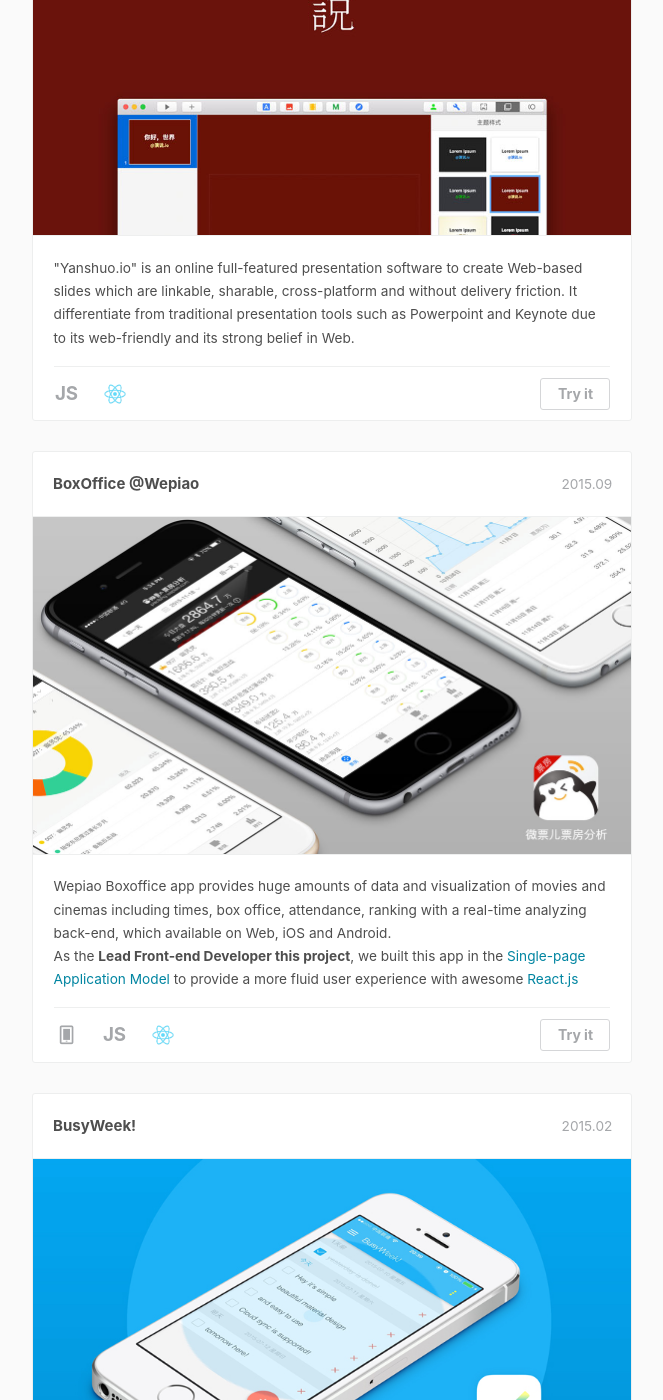
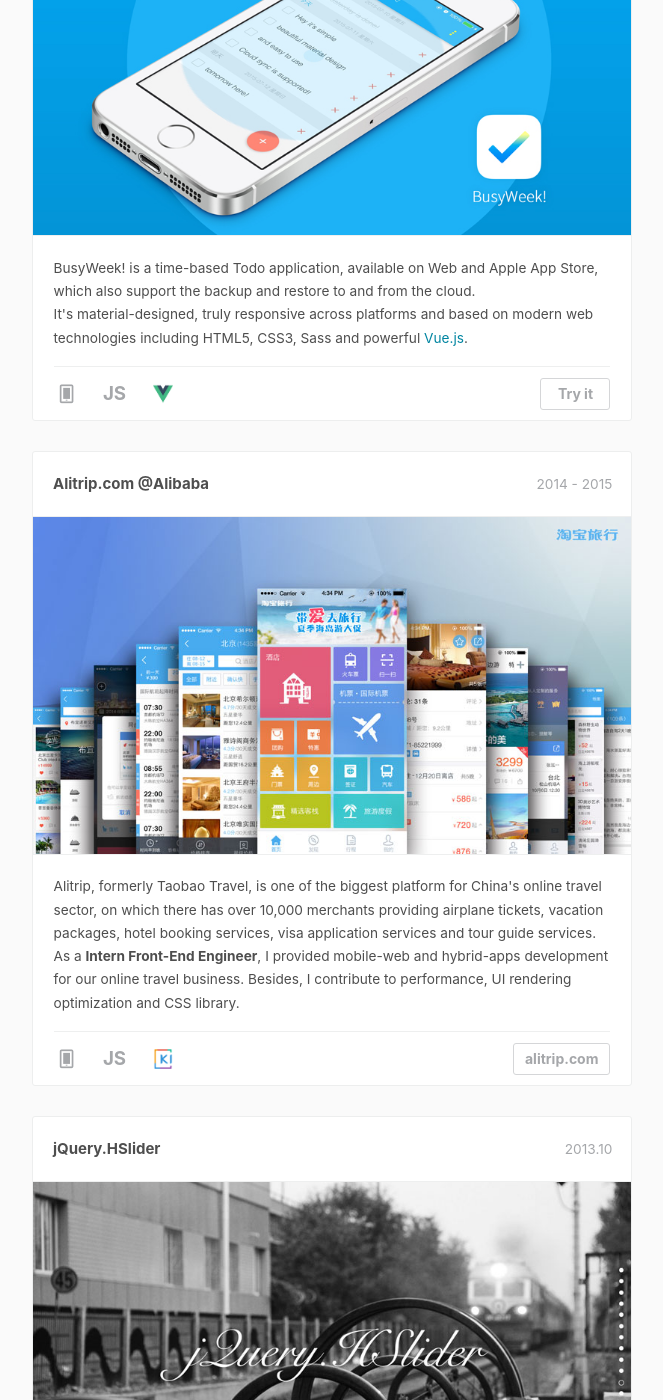
Before and after one commit to Kgoeson/Kgoeson.github.io, a Jekyll site: the page built from portfolio/index.html, in a window 1280 px wide and 1400 px high, scrolled down 545 px. Shown: the whole window, without its empty margins (308-971 px from the left). Built offline with Jekyll 4.4.1, drawn with Linux system fonts in a browser that asks for light colours; nearby versions of some CDN libraries; comment, search, counter and statistics services are not loaded; some of the changed text lies outside the part shown.

Commit message:
some simple notes

```diff
--- a/portfolio/index.html
+++ b/portfolio/index.html
@@ -9,53 +9,18 @@
 		<meta charset="UTF-8" />
 		<meta http-equiv="X-UA-Compatible" content="IE=edge,chrome=1">
 		<meta name="viewport" content="width=device-width, initial-scale=1.0">
-		<title>Hux - Timeline</title>
+		<title>CJ - Timeline</title>
 		<link rel="stylesheet" type="text/css" href="css/timeline.css" />
 		<script src="js/modernizr.custom.js"></script>
 	</head>
 	<body>
 		<div class="container" style="margin:0;padding:0;width:100%;">
 			<header>
-				<img width="175" height="175" style="border-radius:50%;" src="/img/avatar-hux-ny.jpg">
-				<h1>Hux</h1>
+				<img width="175" height="175" style="border-radius:50%;" src="/img/cj-selfie-1.jpeg">
+				<h1>CJ</h1>
 			</header>
 			<div class="main">
 				<ul class="cbp_tmtimeline">
-					<li>
-						<div class="cbp_tmlabel">
-							<h2 id="boxoffice">Yanshuo.io (演说.io)</h2>
-							<time>2016.06</time>
-							<img src="images/work-yanshuo.jpg">
-							<ul>
-								<li>
-									"Yanshuo.io" is an online full-featured presentation software to create Web-based slides which are linkable, sharable, cross-platform and without delivery friction. It differentiate from traditional presentation tools such as Powerpoint and Keynote due to its web-friendly and its strong belief in Web.
-								</li>
-								<li class="skill">
-									<span><b>JS</b></span>
-									<span class="i-react"></span>
-									<span class="link"><a target="_blank" href="https://yanshuo.io">Try it</a></span>
-								</li>
-							</ul>
-						</div>
-					</li>
-					<li>
-						<div class="cbp_tmlabel">
-							<h2 id="boxoffice">BoxOffice @Wepiao</h2>
-							<time>2015.09</time>
-							<img src="images/work-wepiao-bo.jpg">
-							<ul>
-								<li>
-									Wepiao Boxoffice app provides huge amounts of data and visualization of movies and cinemas including times, box office, attendance, ranking with a real-time analyzing back-end, which available on Web, iOS and Android.<br> As the <b>Lead Front-end Developer this project</b>, we built this app in the <a href="https://en.wikipedia.org/wiki/Single-page_application">Single-page Application Model</a> to provide a more fluid user experience with awesome <a href="http://facebook.github.io/react/">React.js</a>
-								</li>
-								<li class="skill">
-									<span class="cbp_tmicon-phone"></span>
-									<span><b>JS</b></span>
-									<span class="i-react"></span>
-									<span class="link"><a target="_blank" href="http://piaofang.wepiao.com">Try it</a></span>
-								</li>
-							</ul>
-						</div>
-					</li>
 					<li>
 						<div class="cbp_tmlabel">
 							<h2 id="busyweek">BusyWeek!</h2>
```
Also changed, not shown: img/avatar-hux-ny.jpg (deleted), img/avatar-hux.jpg (deleted), img/favicon.ico, 10 other files.
